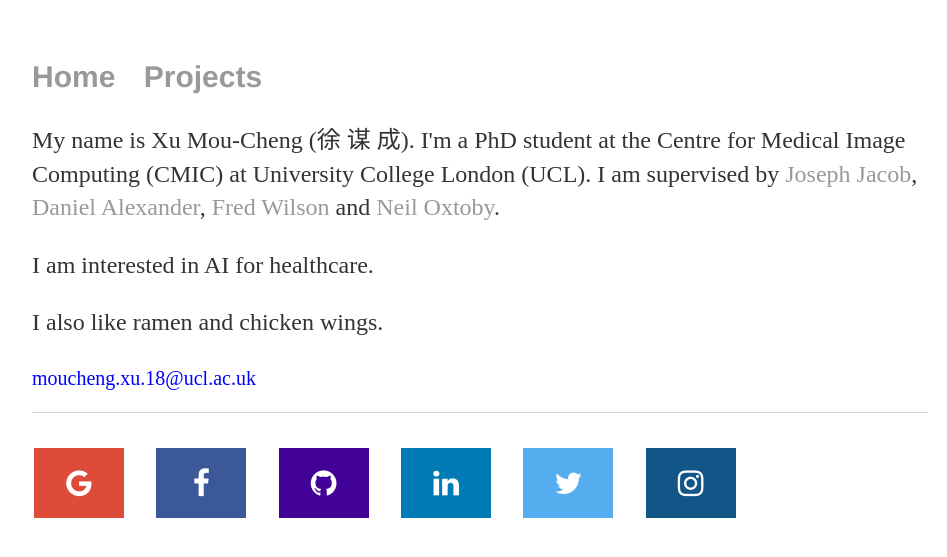
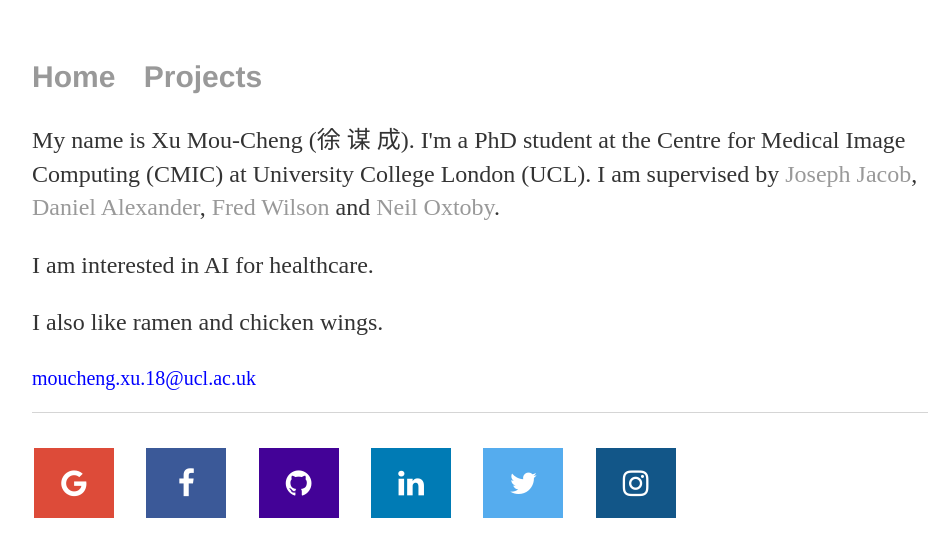
Before and after one commit to moucheng2017/mouchengxu.github.io, a Jekyll site: the page built from index.html, in a window 1280 px wide. Shown: the top 557 px of the page, without its empty margins (160-1107 px from the left). Built offline with Jekyll 4.4.1, drawn with Linux system fonts in a browser that asks for light colours.

Commit message:
Update main.css

```diff
--- a/css/main.css
+++ b/css/main.css
@@ -46,7 +46,7 @@ ul.posts li {
 .fa {
   padding: 20px;
   font-size: 50px;
-  width: 50px;
+  width: 40px;
   text-align: center;
   text-decoration: none;
   margin: 5px 2px;
```
